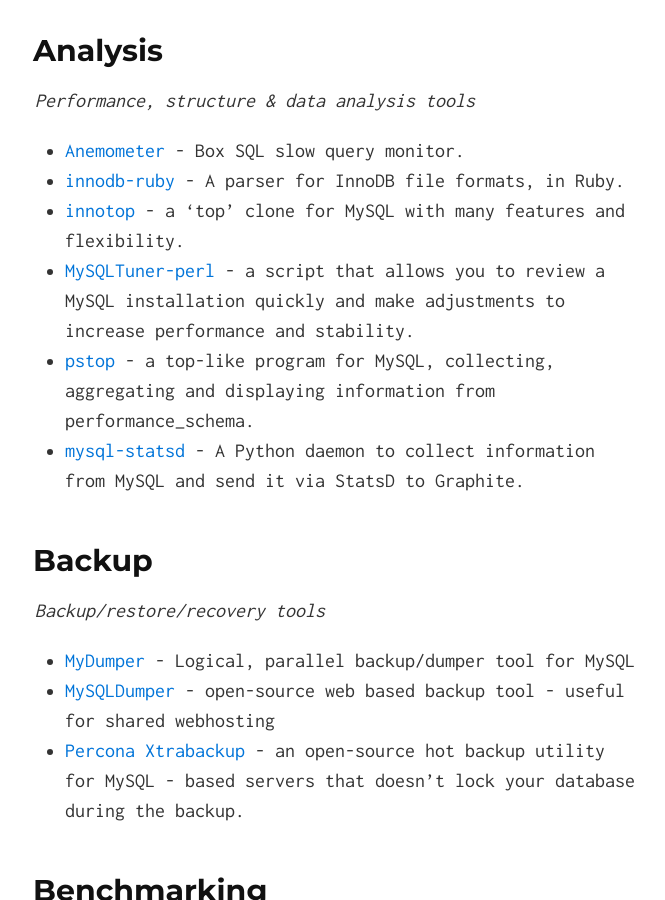
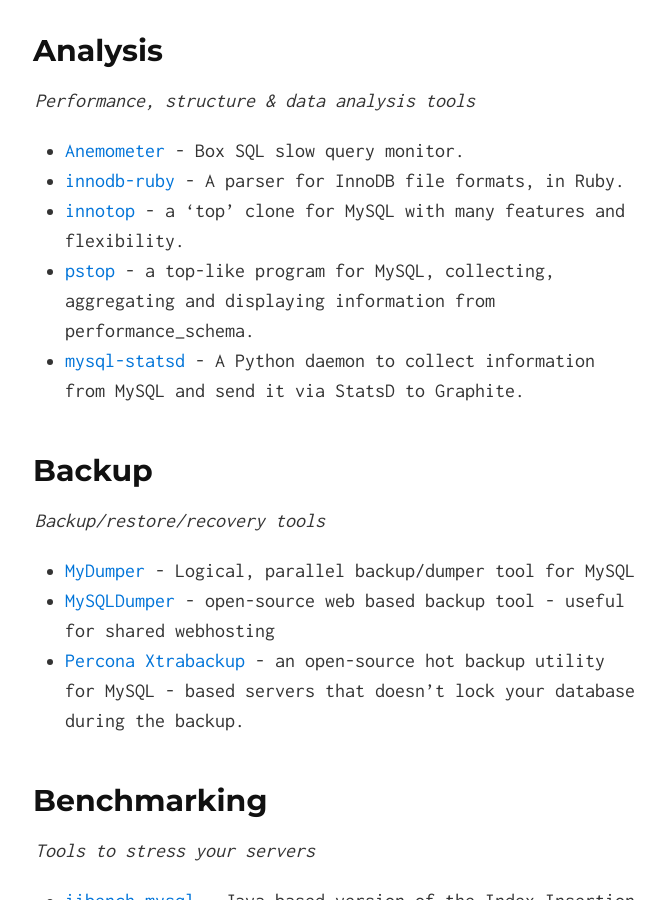
Before and after one commit to shlomi-noach/awesome-mysql, a Jekyll site: the page built from index.md, in a window 1280 px wide and 900 px high, scrolled down 1084 px. Shown: the whole window, without its empty margins (305-970 px from the left). Built offline with Jekyll 4.4.1, drawn with Linux system fonts in a browser that asks for light colours.

Commit message:
Revert "Adding MySQLTuner"

```diff
--- a/index.md
+++ b/index.md
@@ -38,7 +38,6 @@
 - [Anemometer](https://github.com/box/Anemometer) - Box SQL slow query monitor.
 - [innodb-ruby](https://github.com/jeremycole/innodb_ruby) - A parser for InnoDB file formats, in Ruby.
 - [innotop](https://github.com/innotop/innotop) - a 'top' clone for MySQL with many features and flexibility.
-- [MySQLTuner-perl](http://mysqltuner.com) - a script that allows you to review a MySQL installation quickly and make adjustments to increase performance and stability.
 - [pstop](https://github.com/sjmudd/pstop) - a top-like program for MySQL, collecting, aggregating and displaying information from performance_schema.
 - [mysql-statsd](https://github.com/spilgames/mysql-statsd/) - A Python daemon to collect information from MySQL and send it via StatsD to Graphite.
 
```
